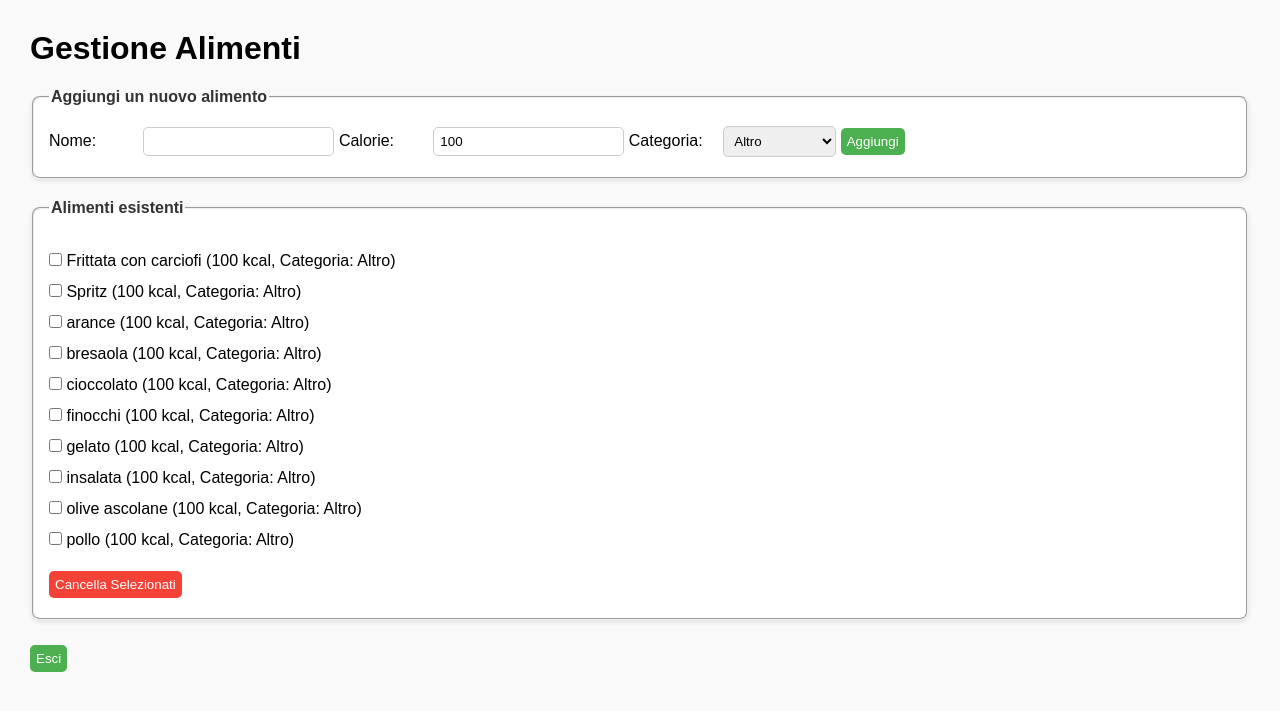
After one commit to giuliofalco/e20, a Django app: page /diario/gestisci_alimenti/ in a window 1280 px wide. The commit adds this page. Shown: the top 711 px of the page. Run offline with Django 4.2, Linux system fonts and the light colour scheme; a user stored in the database is signed in; data comes from the database, SQL or seed files in the repository; parts of the project's set-up code (start-up, migrations or seed data) failed here and were passed over; some libraries are stand-ins or nearby versions.

Commit message:
adding gestione Alimenti

```diff
--- a/diario/models.py
+++ b/diario/models.py
@@ -61,7 +61,7 @@ class Alimento(models.Model):
     config.CATEGORIE.sort(key=lambda x: x[1])
 
     user = models.ForeignKey(User,on_delete=models.CASCADE,default=1)
-    nome = models.CharField(max_length=50, unique=True)
+    nome = models.CharField(max_length=50)
     calorie = models.IntegerField(default=100)
     categoria = models.IntegerField(choices=config.CATEGORIE,default=0)
 
--- /dev/null
+++ b/diario/static/diario/alimenti.css
@@ -0,0 +1,50 @@
+body {
+    font-family: Arial, sans-serif;
+    margin: 30px;
+    background-color: #f9f9f9;
+}
+fieldset {
+    margin-bottom: 20px;
+    padding: 15px;
+    background-color: #fff;
+    border-radius: 8px;
+    box-shadow: 0 2px 5px rgba(0,0,0,0.1);
+}
+legend {
+    font-weight: bold;
+    color: #333;
+}
+label {
+    display: inline-block;
+    width: 80px;
+    margin-right: 10px;
+}
+input, select, button {
+    margin: 5px 0;
+    padding: 6px;
+    border: 1px solid #ccc;
+    border-radius: 5px;
+}
+ul {
+    list-style: none;
+    padding: 0;
+}
+li {
+    margin: 8px 0;
+}
+.btn {
+    background-color: #4CAF50;
+    color: white;
+    border: none;
+    cursor: pointer;
+    margin-right: 10px;
+}
+.btn:hover {
+    background-color: #45a049;
+}
+.btn-danger {
+    background-color: #f44336;
+}
+.btn-danger:hover {
+    background-color: #da190b;
+}
--- /dev/null
+++ b/diario/templates/diario/gestisci_alimenti.html
@@ -0,0 +1,59 @@
+<!-- gestisci_alimenti.html -->
+{% load static %}
+<!DOCTYPE html>
+<html>
+<head>
+    <title>Gestione Alimenti</title>
+    <link rel="stylesheet" href="{% static 'diario/alimenti.css' %}">
+</head>
+<body>
+<h1>Gestione Alimenti</h1>
+
+<!-- Form per aggiungere un nuovo alimento -->
+<form method="post">
+    {% csrf_token %}
+    <fieldset>
+        <legend>Aggiungi un nuovo alimento</legend>
+        <label for="nome">Nome:</label>
+        <input type="text" name="nome" id="nome" required>
+
+        <label for="calorie">Calorie:</label>
+        <input type="number" name="calorie" id="calorie" value="100">
+
+        <label for="categoria">Categoria:</label>
+        <select name="categoria" id="categoria">
+            {% for val, desc in config.CATEGORIE %}
+                <option value="{{ val }}">{{ desc }}</option>
+            {% endfor %}
+        </select>
+
+        <button type="submit" name="aggiungi" class="btn">Aggiungi</button>
+    </fieldset>
+</form>
+
+<!-- Form per cancellare alimenti -->
+<form method="post" style="margin-top: 20px;">
+    {% csrf_token %}
+    <fieldset>
+        <legend>Alimenti esistenti</legend>
+        {% if alimenti %}
+            <ul>
+            {% for alimento in alimenti %}
+                <li>
+                    <input type="checkbox" name="alimenti_selezionati" value="{{ alimento.id }}">
+                    {{ alimento.nome }} ({{ alimento.calorie }} kcal, Categoria: {{ alimento.get_categoria_display }})
+                </li>
+            {% endfor %}
+            </ul>
+            <button type="submit" name="cancella" class="btn btn-danger">Cancella Selezionati</button>
+        {% else %}
+            <p>Nessun alimento inserito.</p>
+        {% endif %}
+    </fieldset>
+</form>
+
+<!-- Pulsante Esci -->
+<button onclick='window.location.href= "/diario/{{next}}"' class="btn">Esci</button>
+
+</body>
+</html>
--- a/diario/templates/diario/modifica.html
+++ b/diario/templates/diario/modifica.html
@@ -21,7 +21,10 @@
                {% csrf_token %}
 
                 <table>
-                <th style="width: 80%"><a href={% url 'admin:index' %}diario/alimento>Alimenti</a></th><th>canc</th>
+                <th style="width: 80%">
+               <!--<a href={% url 'admin:index' %}diario/alimento>Alimenti</a></th><th>canc</th> -->
+               <a href="{%url 'diario:gestisci_alimenti' %}?next={{next}}">Alimenti</a></th><th>canc</th>
+
                 {% for al in alimlist %}
                   <tr>
                      <td> {{al}} </td>
--- a/diario/urls.py
+++ b/diario/urls.py
@@ -13,4 +13,5 @@ urlpatterns = [
       path('mioLogin',views.mioLogin,name="mioLogin"),
       path('autentica',views.autentica,name="autentica"),
       path('rimuovi_account/', views.rimuovi_account, name='rimuovi_account'),
+      path('gestisci_alimenti/', views.gestisci_alimenti, name='gestisci_alimenti')
 ]
--- a/diario/views.py
+++ b/diario/views.py
@@ -12,6 +12,7 @@ from django.contrib.auth import authenticate, login
 from django.contrib.auth.decorators import login_required
 from django.contrib import messages
 from django.contrib.auth import logout
+from django.utils.http import urlencode
 
 @login_required
 def index(request):
@@ -130,9 +131,11 @@ def modifica(request,id,week,pasto,day):
         alimenti = list(Alimento.objects.filter(user=request.user))                     # tutti gli alimenti
         print(request.user,Alimento.objects.all())
      alimenti.sort(key=lambda x: x.nome.lower())
+     # devo tornare qui alla fine, memorizzo l'indirizzo con tutti i parametri
+     next = "modifica/" + str(id) + "/" + str(week) + "/" + pasto + "/" + str(day)
      context = {'alimlist': alimlist, 'id': id, 'pasto': config.PASTIC[pasto], 'strpasto': pasto,
                 'alimenti' : alimenti,'data': data, 'giorno':day, 'strdata': strdata,
-                'week':week,
+                'week':week, 'next':next
                }
 
      return render(request,'diario/modifica.html',context)
@@ -238,3 +241,41 @@ def rimuovi_account(request):
             messages.error(request, "Username o password non corretti.")
 
    return redirect(next_url)
+
+
+# views.py
+from django.shortcuts import render, redirect
+from .models import Alimento
+from django.contrib.auth.decorators import login_required
+from . import config
+@login_required
+def gestisci_alimenti(request):
+    # per inserire un nuovo alimento
+
+    # per calcolare l'indirizzo di ritorno
+    next = request.GET.get('next') or '/'
+    url = reverse('diario:gestisci_alimenti')
+    query_string = urlencode({'next': next})
+    full_url = url+"?"+query_string
+
+    if request.method == 'POST':
+        if 'aggiungi' in request.POST:
+            nome = request.POST.get('nome', '').strip()
+            calorie = request.POST.get('calorie', 100)
+            categoria = request.POST.get('categoria', 0)
+            if nome:  # Solo se il nome non è vuoto
+                Alimento.objects.create(
+                    user=request.user,
+                    nome=nome,
+                    calorie=calorie,
+                    categoria=categoria
+                )
+            return redirect(full_url)  # Ricarica la pagina"
+
+        elif 'cancella' in request.POST:
+            da_cancellare = request.POST.getlist('alimenti_selezionati')
+            Alimento.objects.filter(user=request.user, id__in=da_cancellare).delete()
+            return redirect(full_url)
+
+    alimenti = Alimento.objects.filter(user=request.user).order_by('nome')
+    return render(request, 'diario/gestisci_alimenti.html', {'alimenti': alimenti,'config': config, 'next':next})
```
Also changed, not shown: diario/admin.py (+7 -3 lines).
